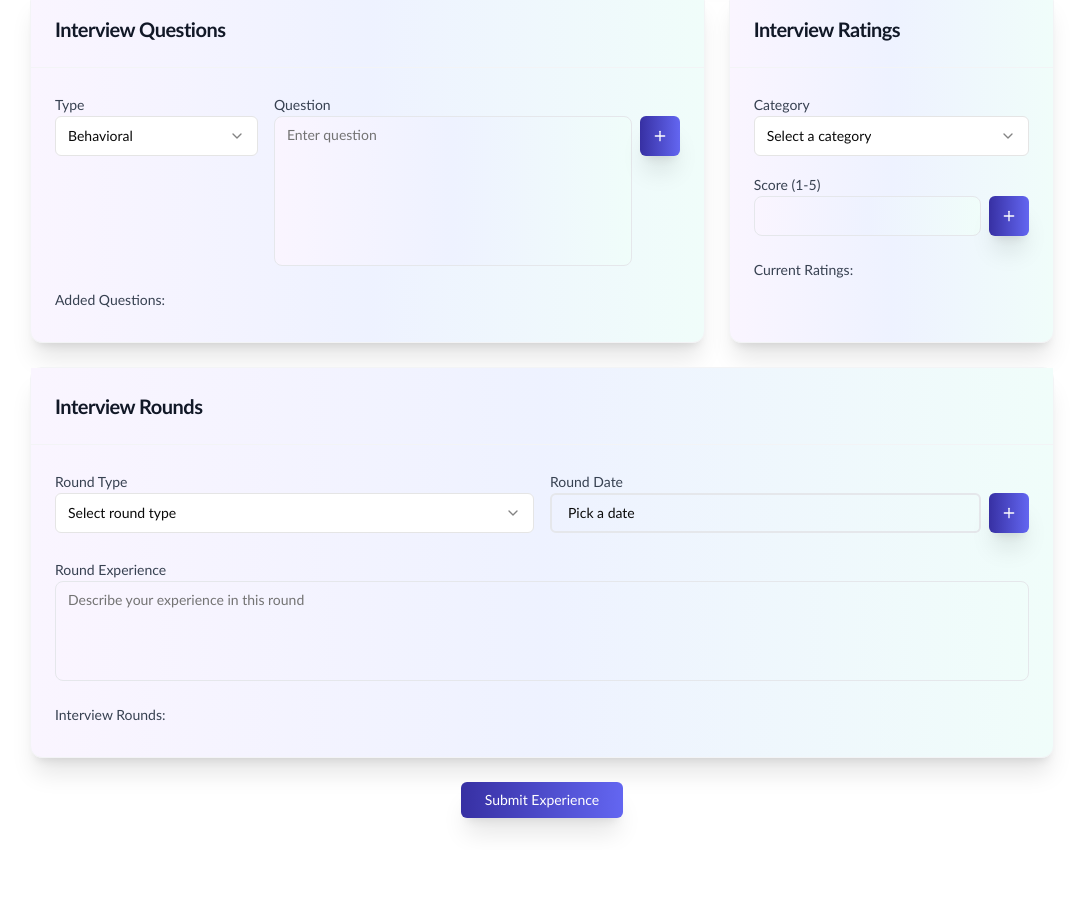
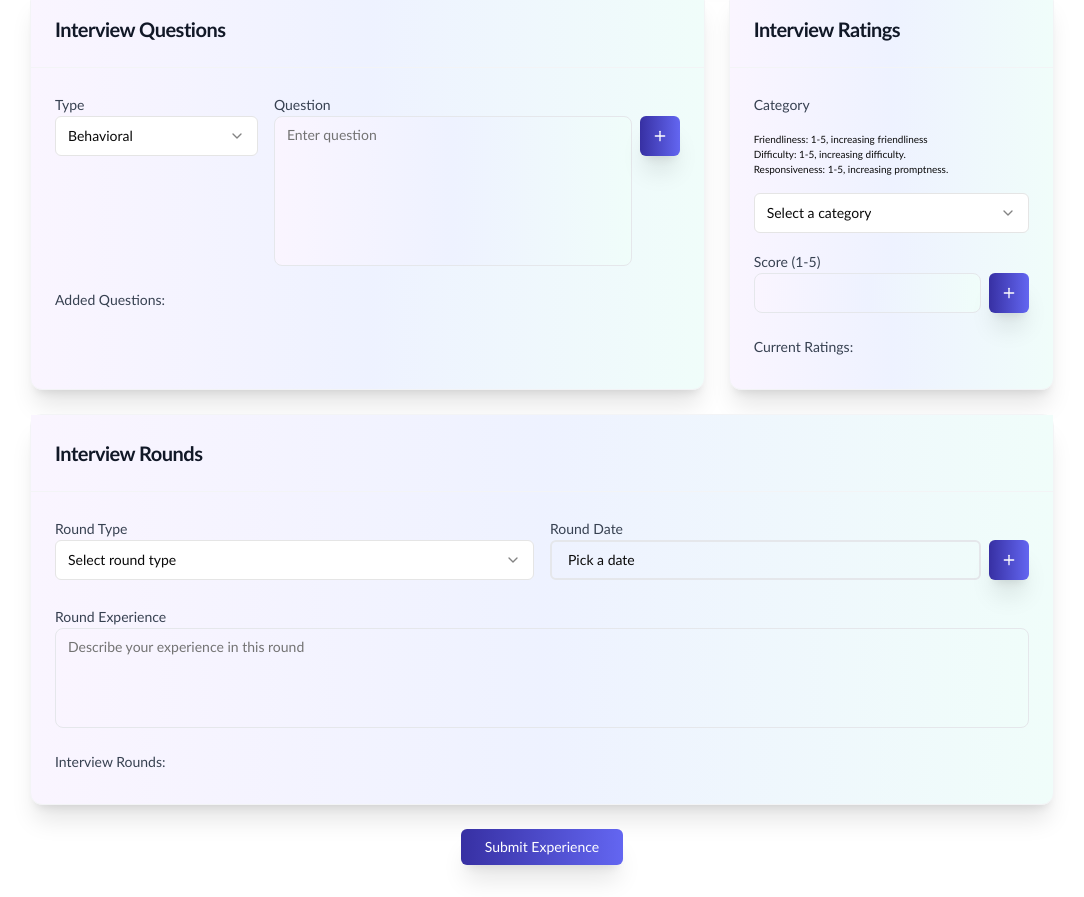
Before and after one commit to Ahsan725/prepspective, a Next.js app: page /exp in a window 1280 px wide. Shown: the part 861-1758 px from the top of the page, without its empty margins (98-1182 px from the left). Before the commit the page ends 1711 px from the top, so only its background shows below. Built offline with nearby package versions, Linux system fonts and the light colour scheme.

Commit message:
add legend for rating form submisison

```diff
--- a/app/exp/components/InterviewRatings.tsx
+++ b/app/exp/components/InterviewRatings.tsx
@@ -50,6 +50,13 @@ export function InterviewRatings({ formData, handleChange }: InterviewRatingsPro
             <Label htmlFor="ratingCategory" className="text-sm font-medium text-gray-700">
               Category
             </Label>
+            <div className='text-[10px] my-4'>
+            <ul>
+  <li>Friendliness: 1-5, increasing friendliness</li>
+  <li>Difficulty: 1-5, increasing difficulty.</li>
+  <li>Responsiveness: 1-5, increasing promptness.</li>
+</ul>
+</div>
             <Select
               value={currentRating.category}
               onValueChange={(value) => setCurrentRating((prev) => ({ ...prev, category: value }))}
```
